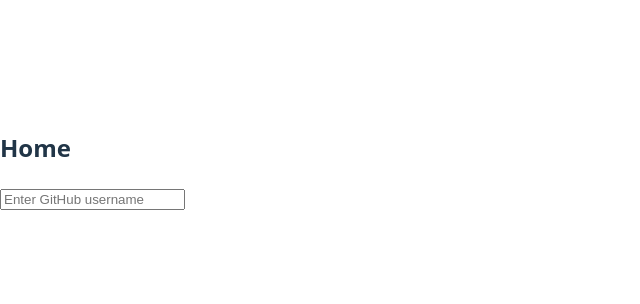
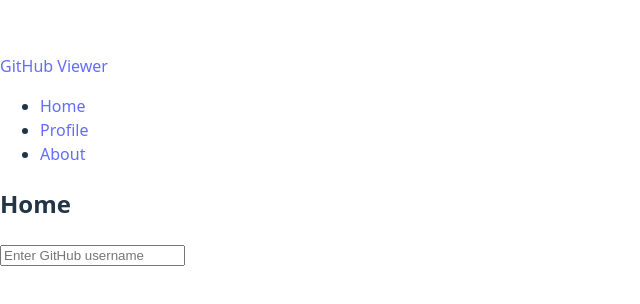
Before and after one commit to Eve-code93/github-profile-viewer, a React (Vite) app: page / in a window 1280 px wide. Shown: the part 240-544 px from the top of the page, without its empty margins (0-640 px from the left). Built offline with nearby package versions, Linux system fonts and the light colour scheme.

Commit message:
Added NavBar

```diff
--- a/src/App.jsx
+++ b/src/App.jsx
@@ -9,6 +9,7 @@
 import ErrorMessage from './components/ErrorMessage';
 import Home from './components/Home';
 import About from './components/About';
+import NavBar from './components/NavBar';
 
 const App = () => {
   const [username, setUsername] = useState('');
@@ -55,6 +56,7 @@
   return (
     <div className="container mt-4">
       <Router>
+      <NavBar />
         <Routes>
           <Route path="/" element={<Home onSearch={fetchGitHubData} />} />
           <Route path="/profile" element={<ProfileOverview user={userData} />} />
--- /dev/null
+++ b/src/components/NavBar.jsx
@@ -0,0 +1,27 @@
+import React from 'react';
+import { Link } from 'react-router-dom';
+
+const NavBar = () => {
+  return (
+    <nav >
+      <div >
+        <Link  to="/">GitHub Viewer</Link>
+        <div>
+          <ul >
+            <li >
+              <Link to="/">Home</Link>
+            </li>
+            <li >
+              <Link  to="/profile">Profile</Link>
+            </li>
+            <li >
+              <Link  to="/about">About</Link>
+            </li>
+          </ul>
+        </div>
+      </div>
+    </nav>
+  );
+};
+
+export default NavBar;
```
